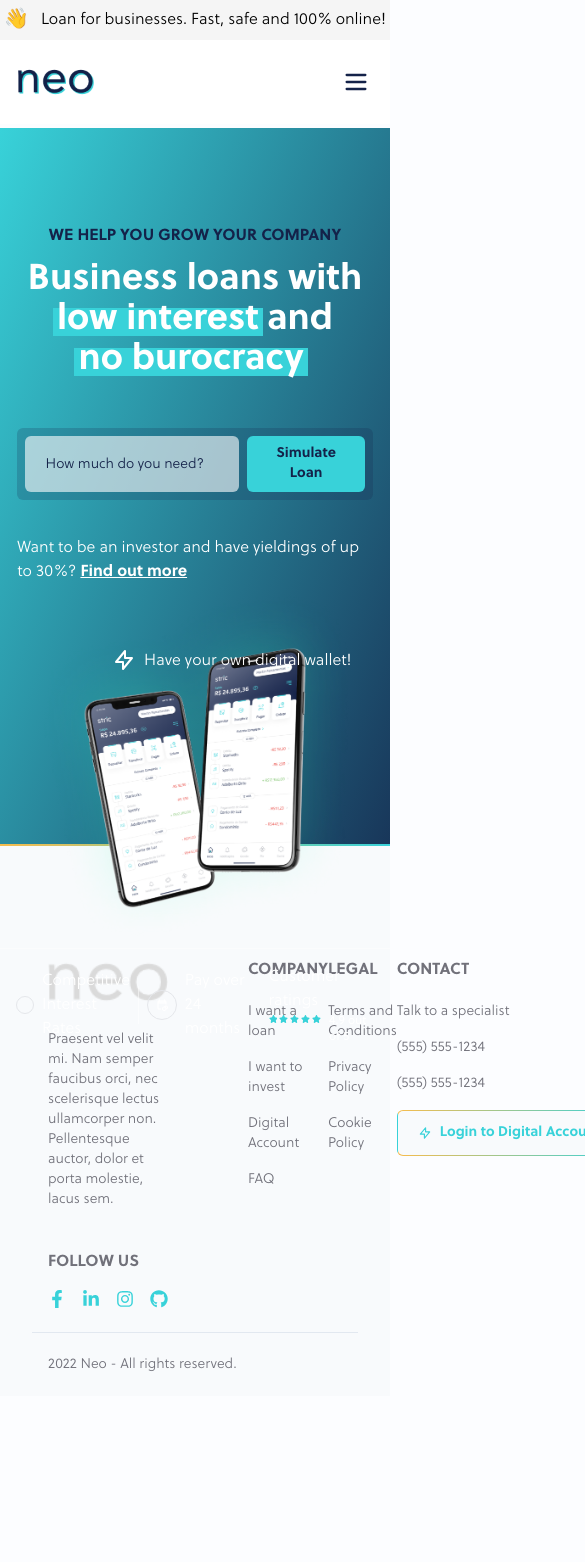
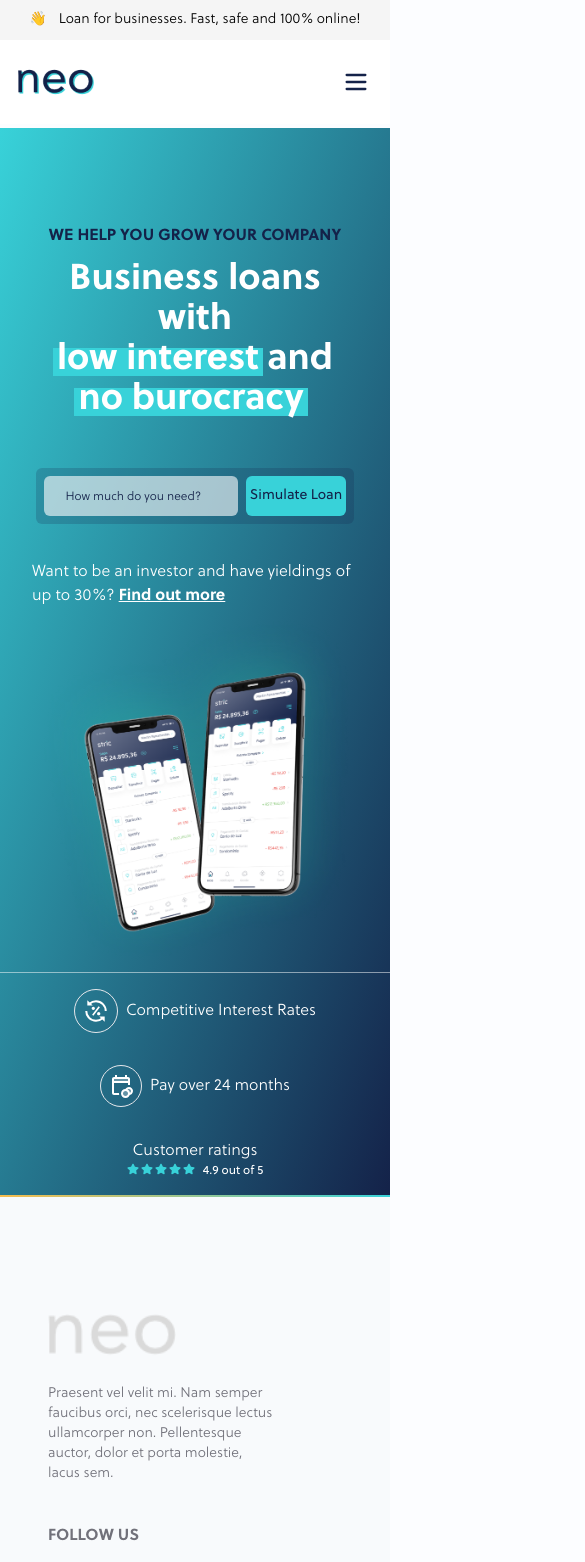
Before and after one commit to alexloops/neobank-landing-page, a Next.js app: page / in a window 390 px wide. Shown: the top 1562 px of the page, 585 px wide, since content can reach past the window. Before the commit the page ends 1396 px from the top, so only its background shows below. Built offline with nearby package versions, Linux system fonts and the light colour scheme.

Commit message:
Improved Responsiveness

```diff
--- a/components/layouts/MainLayout.tsx
+++ b/components/layouts/MainLayout.tsx
@@ -43,7 +43,7 @@ export default function MainLayout({
 
       <Navbar />
       {/* The padding top of this div has to be the same height of the navbar */}
-      <div className="flex-1 min-h-full w-full pt-[128px]">{children}</div>
+      <div className="flex-1 w-full pt-[128px]">{children}</div>
       <Footer />
     </div>
   );
@@ -71,13 +71,13 @@ const Navbar = () => {
     <header className="fixed z-50 bg-white w-full flex flex-col items-center">
       <div
         className={classNames(
-          "bg-neutral-100 w-full flex items-center justify-center transition-all duration-100",
+          "bg-neutral-100 text-sm sm:text-lg w-full px-4 flex items-center justify-center transition-all duration-100",
           isScrolled ? "h-0" : "h-10"
         )}
       >
         {" "}
-        <span className="text-xl mr-3 transition duration-200">👋</span> Loan
-        for businesses. Fast, safe and 100% online!
+        <span className="md:text-xl mr-3">👋</span> Loan for businesses. Fast,
+        safe and 100% online!
       </div>
       <nav className="bg-white w-full text-sm max-w-7xl">
         <Popover className="relative">
@@ -235,9 +235,10 @@ const Footer = () => {
   return (
     <footer className="bg-slate-50 w-full flex flex-col items-center">
       <div className="w-full h-0.5 bg-gradient-to-r from-[#F6BC4D] to-brand-light" />
-      <div className="w-full h-[550px] text-sm max-w-7xl pt-28 px-8 flex flex-col justify-between divide-y divide-slate-200">
-        <div className="h-5 px-4 flex">
-          <div className="flex flex-col max-w-xs mr-20">
+      <div className="w-full min-h-[550px] text-sm max-w-7xl pt-28 px-8 flex flex-col justify-between divide-y divide-slate-200">
+        <div className="px-4 flex flex-col lg:flex-row">
+          {/* Logo and Social Media Part */}
+          <div className="flex flex-col max-w-xs mr-16">
             <img className="w-32 mb-6" src="/logo2.png" alt="logo" />
             <p className="text-zinc-500 mb-10">
               Praesent vel velit mi. Nam semper faucibus orci, nec scelerisque
@@ -281,8 +282,9 @@ const Footer = () => {
               </a>
             </div>
           </div>
-
-          <div className="flex flex-1">
+          {/* Column with Links Part */}
+          <div className="flex flex-1 my-24 lg:mt-0 flex-col sm:flex-row">
+            {/* First column */}
             <div className="flex-1">
               <div className="font-soleil-bold text-base text-zinc-500 mb-5">
                 COMPANY
@@ -300,7 +302,8 @@ const Footer = () => {
                 <a className="block mb-4 text-zinc-500">FAQ</a>
               </Link>
             </div>
-            <div className="flex-1">
+            {/* Second column */}
+            <div className="flex-1 mt-8 sm:mt-0">
               <div className="font-soleil-bold text-base text-zinc-500 mb-5">
                 LEGAL
               </div>
@@ -314,7 +317,8 @@ const Footer = () => {
                 <a className="block mb-4 text-zinc-500">Cookie Policy</a>
               </Link>
             </div>
-            <div className="flex-1">
+            {/* Third column */}
+            <div className="flex-1 mt-8 sm:mt-0">
               <div className="font-soleil-bold text-base text-zinc-500 mb-5">
                 CONTACT
               </div>
@@ -332,9 +336,9 @@ const Footer = () => {
                   href="#"
                   className="whitespace-nowrap p-0.25 overflow-hidden inline-flex bg-gradient-to-r from-[#F6BC4D] to-brand-light  border border-transparent rounded-md font-soleil-bold text-brand-light hover:opacity-90"
                 >
-                  <span className="flex items-center justify-center px-5 py-3 bg-slate-50 transition-all ease-in duration-75 rounded-sm group-hover:bg-opacity-0">
-                    <HiOutlineLightningBolt className="mr-2" /> Login to Digital
-                    Account
+                  <span className="flex items-center justify-center text-xs lg:text-sm px-3 py-2 lg:px-5 lg:py-3 bg-slate-50 transition-all ease-in duration-75 rounded-sm group-hover:bg-opacity-0">
+                    <HiOutlineLightningBolt className="mr-2 hidden md:block" />{" "}
+                    Login to Digital Account
                   </span>
                 </a>
               </Link>
--- a/components/sections/HomeHero.tsx
+++ b/components/sections/HomeHero.tsx
@@ -27,9 +27,9 @@ export default function HomeHero() {
               <input
                 placeholder={`How much do you need?`}
                 type="number"
-                className="w-[240px] text-center mr-2 h-14 rounded-md bg-white bg-opacity-60 placeholder:text-brand-dark placeholder:text-center placeholder:text-sm text-brand-dark focus:outline-none focus:placeholder:text-transparent"
+                className="sm:w-[240px] text-center mr-2 h-10 sm:h-14 rounded-md bg-white bg-opacity-60 placeholder:text-brand-dark placeholder:text-center placeholder:text-xs sm:placeholder:text-sm text-brand-dark focus:outline-none focus:placeholder:text-transparent"
               />
-              <button className="bg-brand-light text-sm font-soleil-bold rounded-md text-brand-dark px-4">
+              <button className="bg-brand-light text-sm font-soleil-regular sm:font-soleil-bold rounded-md text-brand-dark py-1 px-1 sm:px-4">
                 Simulate Loan
               </button>
             </div>
@@ -42,7 +42,7 @@ export default function HomeHero() {
           </div>
           {/* Phone with app part */}
           <div className="relative lg:w-1/2">
-            <p className="absolute top-16 left-20">
+            <p className="absolute top-16 left-20 hidden lg:block">
               <HiOutlineLightningBolt className="mr-2 mb-0.5 inline text-2xl " />
               Have your own digital wallet!
             </p>
@@ -55,8 +55,9 @@ export default function HomeHero() {
         </div>
         {/* Footer of the Hero */}
 
-        <div className=" z-10 w-full border-t border-white border-opacity-50 flex justify-center">
-          <div className="max-w-7xl w-full h-28 flex items-center p-2 ">
+        <div className="z-10 w-full border-t border-white border-opacity-50 flex justify-center">
+          <div className="max-w-7xl w-full min-h-28 flex flex-col sm:flex-row items-center p-2 ">
+            {/* First item */}
             <div className="flex-1 flex items-center justify-center p-2">
               <div className="p-2 rounded-full border mr-2">
                 <img src="/icons/dividends.svg" alt="icon" />
@@ -64,13 +65,16 @@ export default function HomeHero() {
               Competitive Interest Rates
             </div>
             <div className="w-[1px] opacity-50 bg-white h-2/5" />
-            <div className="flex-1 flex items-center justify-center p-2">
+            {/* Second item */}
+            <div className="flex-1 flex items-center justify-center p-2 mt-4 sm:mt-0">
               <div className="p-2 rounded-full border mr-2">
                 <img src="/icons/pay-date.svg" alt="icon" />
               </div>
               Pay over 24 months
             </div>
-            <div className="flex-1 flex flex-col items-center justify-center p-2">
+            <div className="w-[1px] opacity-50 bg-white h-2/5 lg:hidden" />
+            {/* Third item */}
+            <div className="flex-1 flex flex-col items-center justify-center p-2 mt-4 sm:mt-0">
               <div>Customer ratings</div>
               <div className="font-soleil-regular text-xs">
                 <span className="flex">
```
